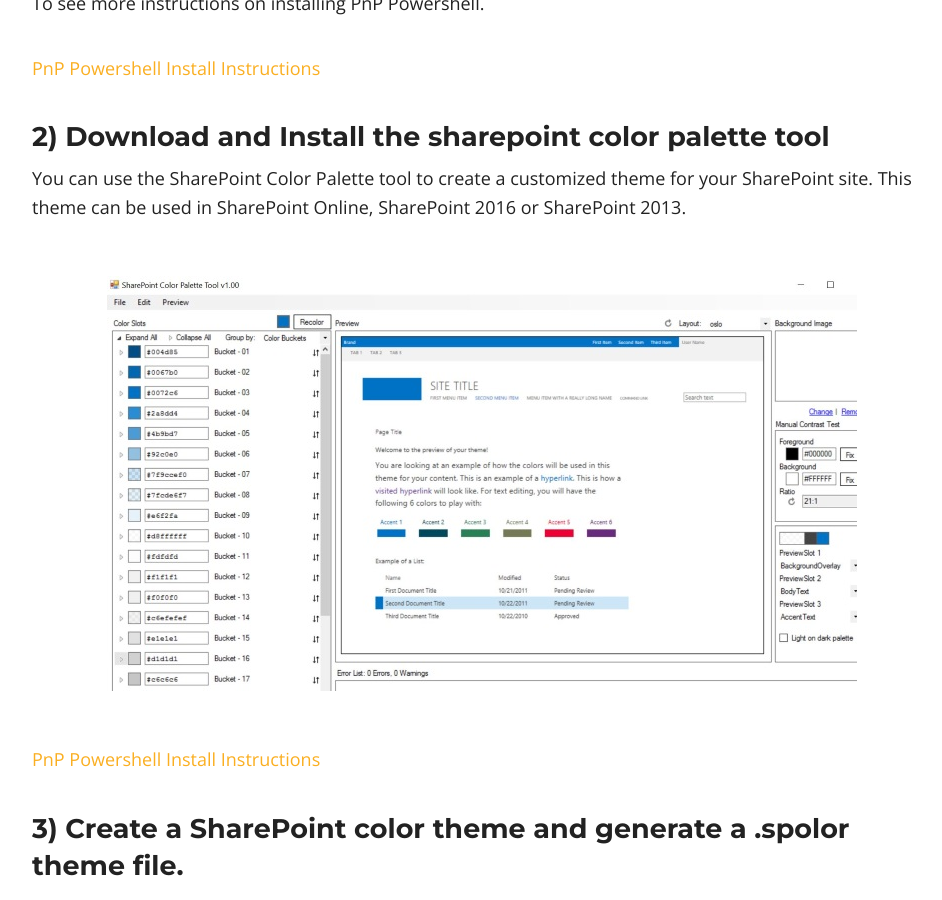
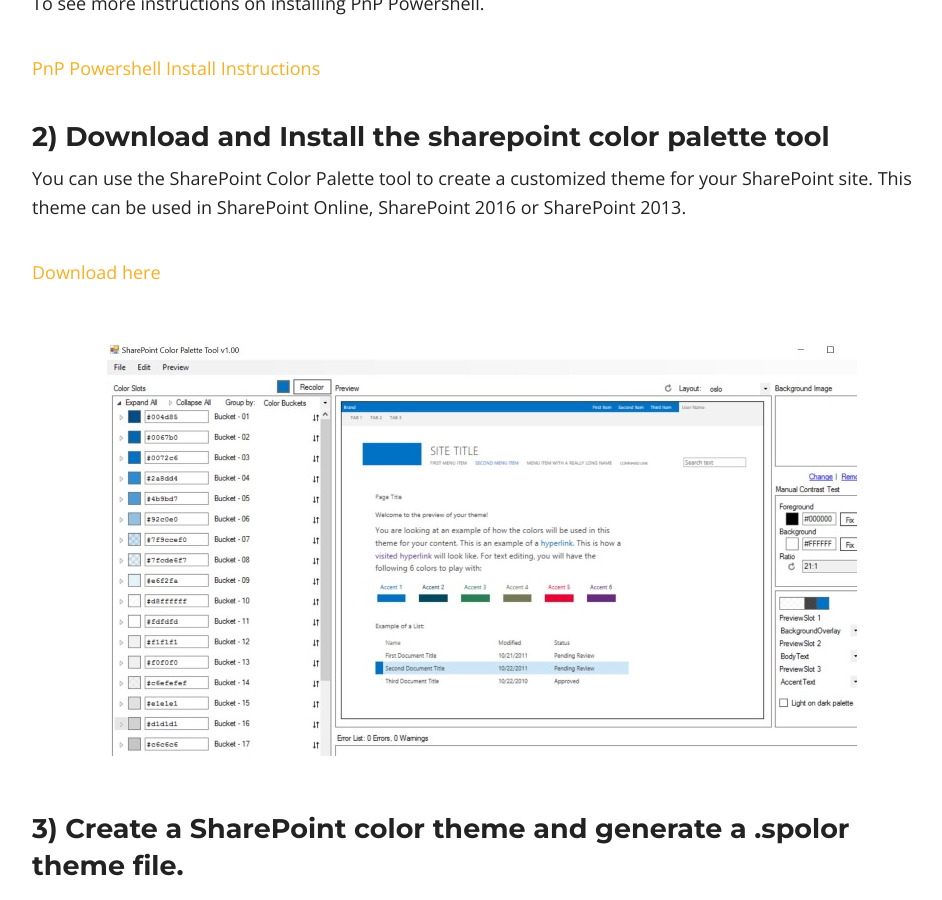
Before and after one commit to ldsouza/ldsouza.github.io, a Jekyll site: the page built from _posts/2017-04-14-sharepoint-theme-powershell-pnp.md, in a window 1280 px wide and 900 px high, scrolled down 1603 px. Shown: the whole window, without its empty margins (158-1100 px from the left). Built offline with Jekyll 4.4.1, drawn with Linux system fonts in a browser that asks for light colours; nearby versions of some CDN libraries.

Commit message:
Updated 2017-04-14-sharepoint-theme-powershell-pnp.md

```diff
--- a/_posts/2017-04-14-sharepoint-theme-powershell-pnp.md
+++ b/_posts/2017-04-14-sharepoint-theme-powershell-pnp.md
@@ -39,10 +39,9 @@
 
 You can use the SharePoint Color Palette tool to create a customized theme for your SharePoint site. This theme can be used in SharePoint Online, SharePoint 2016 or SharePoint 2013.
 
+<a href="https://www.microsoft.com/en-us/download/details.aspx?id=38182">Download here</a>
+
 ![Image]({{ site.url }}/images/blog/sp-pnp-branding-theme/2.JPG)
-
-<a href="https://www.microsoft.com/en-us/download/details.aspx?id=38182">PnP Powershell Install Instructions</a>
-
 
 ### 3) Create a SharePoint color theme and generate a .spolor theme file.
 
```
